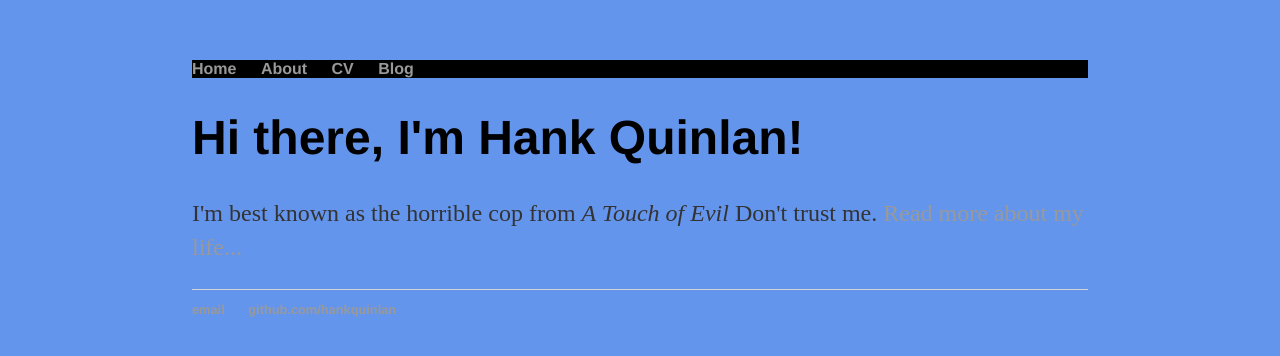
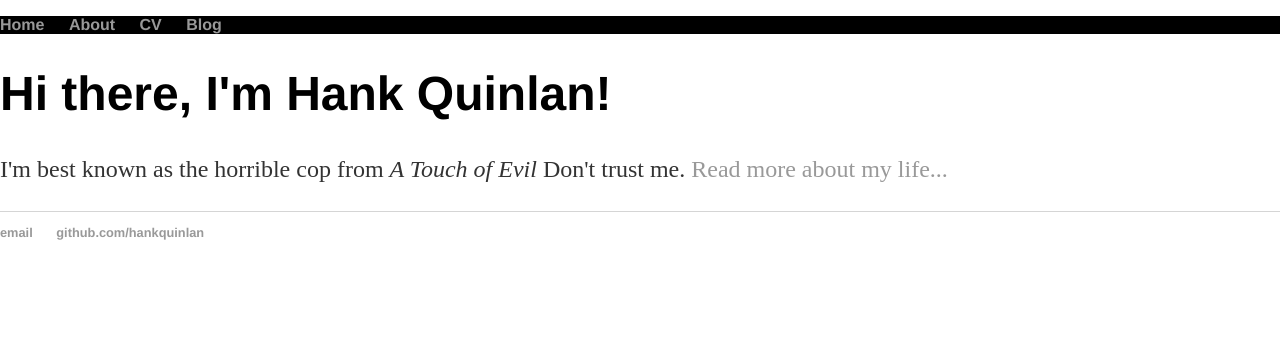
Before and after one commit to 8mile1/8mile1.github.io, a Jekyll site: the page built from index.html, in a window 1280 px wide. Shown: the top 356 px of the page. Built offline with Jekyll 4.4.1, drawn with Linux system fonts in a browser that asks for light colours.

Commit message:
Update main.css

```diff
--- a/css/main.css
+++ b/css/main.css
@@ -1,7 +1,7 @@
 body {
-    margin: 60px auto;
-    width: 70%;
-     background-color: cornflowerblue;
+    margin:  auto;
+    width: auto;
+
 }
 nav ul, footer ul {
     font-family:'Helvetica', 'Arial', 'Sans-Serif';
```
